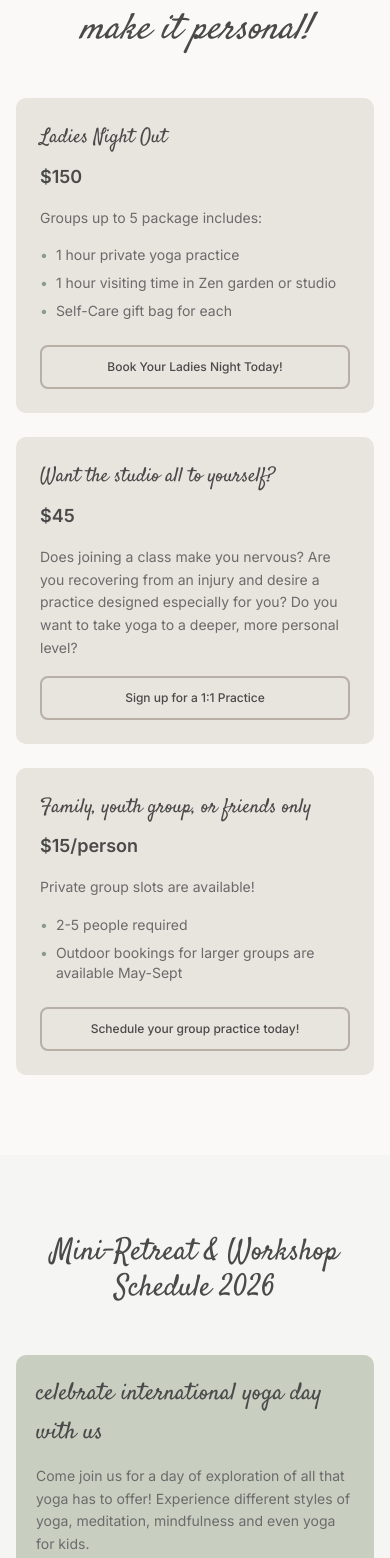
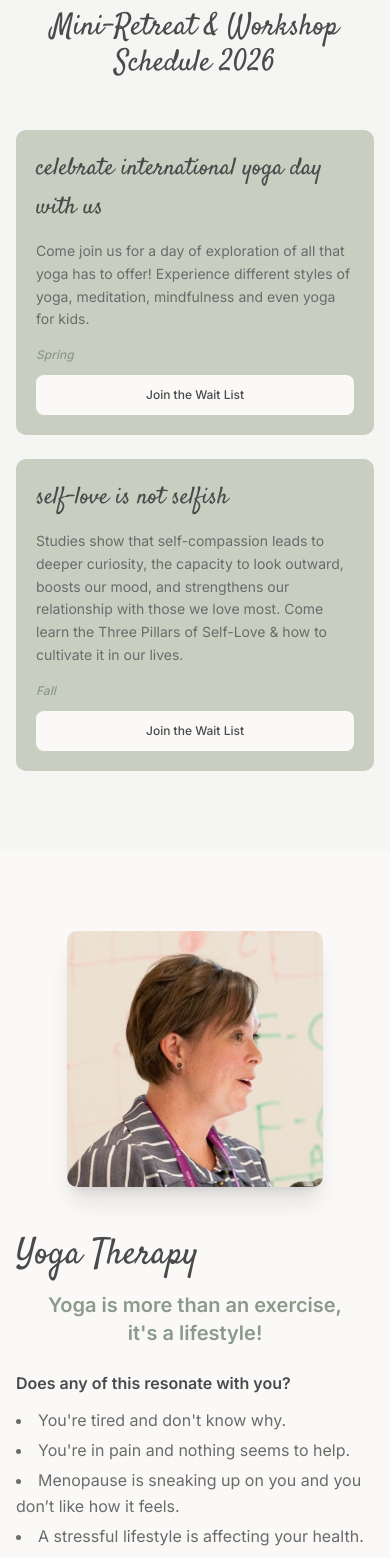
Before and after one commit to datathink/restymc, a React (Vite) app: page / in a window 390 px wide. Shown: the part 3140-4698 px from the top of the page. Built offline with nearby package versions, Linux system fonts and the light colour scheme; a web font is replaced by a local one.

Commit message:
Updates from meeting

```diff
--- a/src/App.tsx
+++ b/src/App.tsx
@@ -3,7 +3,6 @@ import {
     Hero,
     YogaClasses,
     AboutStudio,
-    PersonalServices,
     Workshops,
     Instructors,
     YogaTherapy,
@@ -17,7 +16,6 @@ function App() {
                 <Hero />
                 <YogaClasses />
                 <AboutStudio />
-                <PersonalServices />
                 <Workshops />
                 <YogaTherapy />
                 <Instructors />
--- a/src/components/layout/Footer.tsx
+++ b/src/components/layout/Footer.tsx
@@ -16,7 +16,7 @@ export function Footer() {
                             Yoga & Mindfulness Center
                         </p>
                         <p className="text-sm text-rest-warm-gray leading-relaxed">
-                            your body, your mind, your spirit
+                            Your body. Your mind. Your spirit.
                         </p>
                     </div>
 
--- a/src/components/sections/PersonalServices.tsx
+++ /dev/null
@@ -1,63 +0,0 @@
-import { useScrollAnimation } from "../../hooks/useScrollAnimation";
-import { ServiceCard } from "../ui";
-import { services } from "../../data/content";
-
-export function PersonalServices() {
-    const { ref: titleRef, isVisible: titleVisible } = useScrollAnimation();
-    const { ref: cardsRef, isVisible: cardsVisible } = useScrollAnimation();
-
-    return (
-        <section id="services" className="py-20 bg-rest-cream">
-            <div className="max-w-7xl mx-auto px-4 sm:px-6 lg:px-8">
-                {/* Section Title */}
-                <div
-                    ref={titleRef}
-                    className={`
-            text-center mb-12
-            transition-all duration-700 ease-out
-            ${
-                titleVisible
-                    ? "opacity-100 translate-y-0"
-                    : "opacity-0 translate-y-5"
-            }
-          `}
-                >
-                    <h2 className="font-script text-4xl md:text-5xl text-rest-charcoal italic">
-                        make it personal!
-                    </h2>
-                </div>
-
-                {/* Service Cards */}
-                <div
-                    ref={cardsRef}
-                    className="grid grid-cols-1 md:grid-cols-3 gap-6"
-                >
-                    {services.map((service, index) => (
-                        <div
-                            key={service.id}
-                            className={`
-                                transition-all duration-500 ease-out
-                                ${
-                                    cardsVisible
-                                        ? "opacity-100 translate-y-0"
-                                        : "opacity-0 translate-y-10"
-                                }
-                            `}
-                            style={{ transitionDelay: `${index * 150}ms` }}
-                        >
-                            <ServiceCard
-                                question={service.question}
-                                description={service.description}
-                                features={service.features}
-                                ctaText={service.ctaText}
-                                price={service.price}
-                            />
-                        </div>
-                    ))}
-                </div>
-            </div>
-        </section>
-    );
-}
-
-export default PersonalServices;
--- a/src/components/sections/YogaTherapy.tsx
+++ b/src/components/sections/YogaTherapy.tsx
@@ -48,8 +48,13 @@ export function YogaTherapy() {
                             {yogaTherapyContent.title}
                         </h2>
 
-                        <p className="font-bold text-sm sm:text-xl text-rest-sage mb-6">
-                            {yogaTherapyContent.tagline}
+                        <p className="font-bold text-xl text-rest-sage mb-6 flex-col sm:flex-row flex items-center sm:items-start sm:gap-1">
+                            <span>Yoga is more than an exercise,</span>{" "}
+                            <span>it's a lifestyle!</span>
+                        </p>
+
+                        <p className="font-bold mb-3">
+                            {yogaTherapyContent.entry}
                         </p>
 
                         <ul className="list-disc list-inside text-rest-warm-gray leading-relaxed mb-6 space-y-1">
--- a/src/components/sections/index.ts
+++ b/src/components/sections/index.ts
@@ -1,7 +1,6 @@
 export { Hero } from "./Hero";
 export { YogaClasses } from "./YogaClasses";
 export { AboutStudio } from "./AboutStudio";
-export { PersonalServices } from "./PersonalServices";
 export { Workshops } from "./Workshops";
 export { Instructors } from "./Instructors";
 export { YogaTherapy } from "./YogaTherapy";
--- a/src/data/content.ts
+++ b/src/data/content.ts
@@ -138,11 +138,10 @@ export const testimonials = [
 // Navigation items
 export const navItems = [
     { label: "Classes", href: "#classes" },
-    { label: "About", href: "#about" },
-    { label: "Services", href: "#services" },
+    { label: "Studio", href: "#about" },
     { label: "Workshops", href: "#workshops" },
     { label: "Yoga Therapy", href: "#therapy" },
-    { label: "Team", href: "#team" },
+    { label: "About", href: "#team" },
     { label: "Contact", href: "#contact" },
 ];
 
@@ -157,12 +156,14 @@ export const heroContent = {
 // Yoga Therapy content
 export const yogaTherapyContent = {
     title: "Yoga Therapy",
-    tagline: "Yoga is more than an exercise, it's a lifestyle!",
+    entry: "Does any of this resonate with you?",
     painPoints: [
         "You're tired and don't know why.",
-        "You're stressed and it's affecting your health.",
         "You're in pain and nothing seems to help.",
-        "You want to feel better but don't know where to start.",
+        "Menopause is sneaking up on you and you don’t like how it feels.",
+        "A stressful lifestyle is affecting your health.",
+        "Anxiety is controlling your life.",
+        "Recently released from surgery without support for recovery.",
         "You're looking for a holistic approach to wellness.",
     ],
     description:
```
